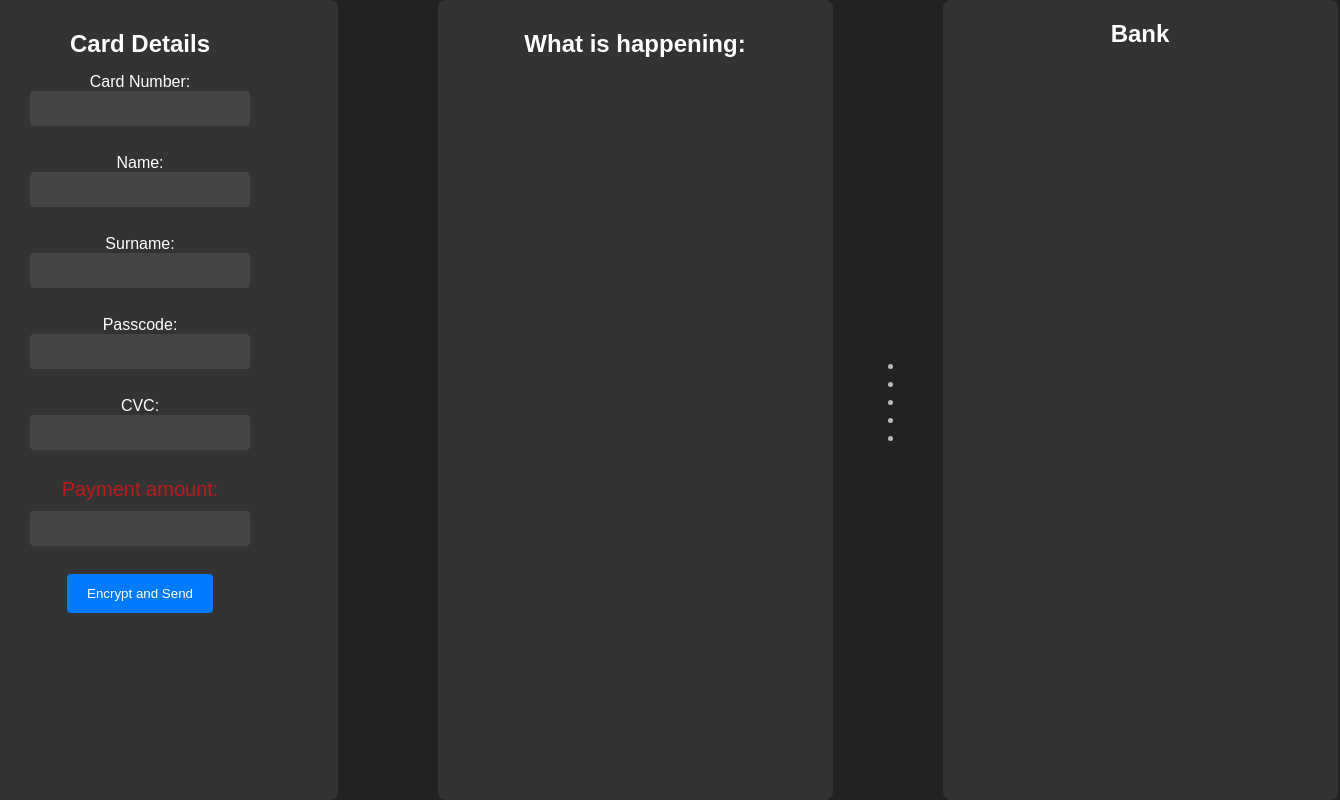
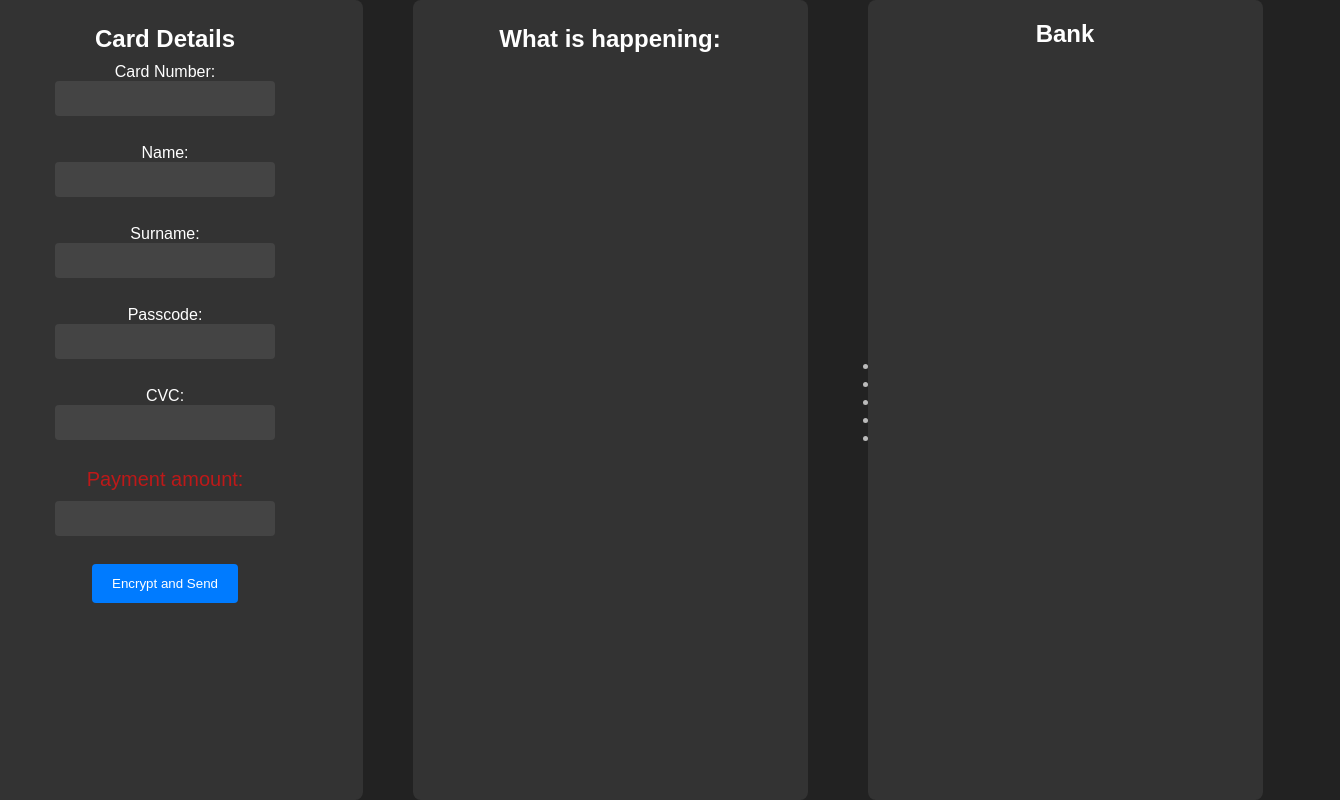
Before and after one commit to MaximL98/RC6-Encr-Decr, a plain HTML site: page Gui/index.html in a window 1280 px wide. Both pictures are taken after a click on the button 617 px from the left and 86 px from the top of the page. Shown: the whole page, 1340 px wide, since content can reach past the window. Drawn offline with Linux system fonts and the light colour scheme.

Commit message:
Smaller screen fixes

```diff
--- a/Gui/index.js
+++ b/Gui/index.js
@@ -304,7 +304,7 @@ document.getElementById('bankButton').addEventListener('click', async function (
 
   // Decode the encrypted message using the public key and verify the signature
   const decodedMessageLine = document.createElement('p');
-  decodedMessageLine.style.margin = "5px";
+  decodedMessageLine.style.margin = "3px";
   decodedMessageLine.style.color = "green";
   decodedMessageLine.style.textDecoration = "underline";
 
@@ -338,7 +338,7 @@ document.getElementById('bankButton').addEventListener('click', async function (
 
   // Send an encoded "Success" message to the user
   const successMessageLine = document.createElement('p');
-  successMessageLine.style.margin = "5px";
+  successMessageLine.style.margin = "3px";
   successMessageLine.style.color = "red";
 
   document.getElementById('bankButton').classList.add('sendToUser');
@@ -382,7 +382,7 @@ document.getElementById('successButton').addEventListener('click', async functio
   }, 2000);
 
   const encryptionSuccessMessageLine = document.createElement('p');
-  encryptionSuccessMessageLine.style.margin = "5px";
+  encryptionSuccessMessageLine.style.margin = "3px";
   encryptionSuccessMessageLine.style.color = "green";
 
   setTimeout(() => document.getElementById('output').appendChild(encryptionSuccessMessageLine), 500);
@@ -402,7 +402,7 @@ document.getElementById('successButton').addEventListener('click', async functio
 
   // Send the encoded "Success" message to the user
   const successMessageLine = document.createElement('p');
-  successMessageLine.style.margin = "5px";
+  successMessageLine.style.margin = "3px";
   successMessageLine.style.color = "green";
   successMessageLine.style.textDecoration = "underline";
 
@@ -432,7 +432,7 @@ document.getElementById("sendToUser").addEventListener('click', async function (
   }
 
   const userMessageLine = document.createElement('p');
-  userMessageLine.style.margin = "5px";
+  userMessageLine.style.margin = "3px";
   userMessageLine.style.color = "green";
 
   setTimeout(() => document.getElementById('user').appendChild(userMessageLine), 500);
@@ -454,7 +454,7 @@ async function getPublicKeyData(fileName) {
 
 function createTruncatedTextElement(text, maxLength) {
   const span = document.createElement('p');
-  span.style.margin = "5px";
+  span.style.margin = "3px";
   shortenedText = createShortText(text, maxLength);
 
   if (text.length > maxLength) {
--- a/Gui/style.css
+++ b/Gui/style.css
@@ -7,6 +7,7 @@ body {
     align-items: center; /* Center horizontally */
     justify-content: center; /* Center vertically */
     min-height: 100vh; /* Ensure content takes up full screen height */
+    min-width: 100vw;
     margin: 0;
 }
 
@@ -16,7 +17,7 @@ body {
     align-items: center;
     background-color: #333; /* Slightly lighter background for blocks */
     border-radius: 8px;
-    margin-left: 50px;
+    margin-left: 0px;
     margin-right: 50px;
     margin-top: 0px;
     margin-bottom: 0px;
@@ -25,12 +26,12 @@ body {
 }
 
 h2 {
-    margin-bottom: 15px;
+    margin-bottom: 10px;
 }
 
 .input-block {
     height: 1000px;
-    padding: 10px;
+    padding: 5px;
 
     margin-bottom: 20px; /* Add spacing between blocks */
     width: 500px;
@@ -43,7 +44,7 @@ h2 {
 
 .info-block {
     height: 1000px;
-    padding: 10px;
+    padding: 5px;
 
     margin-bottom: 20px; /* Add spacing between blocks */
     width: 500px;
```
